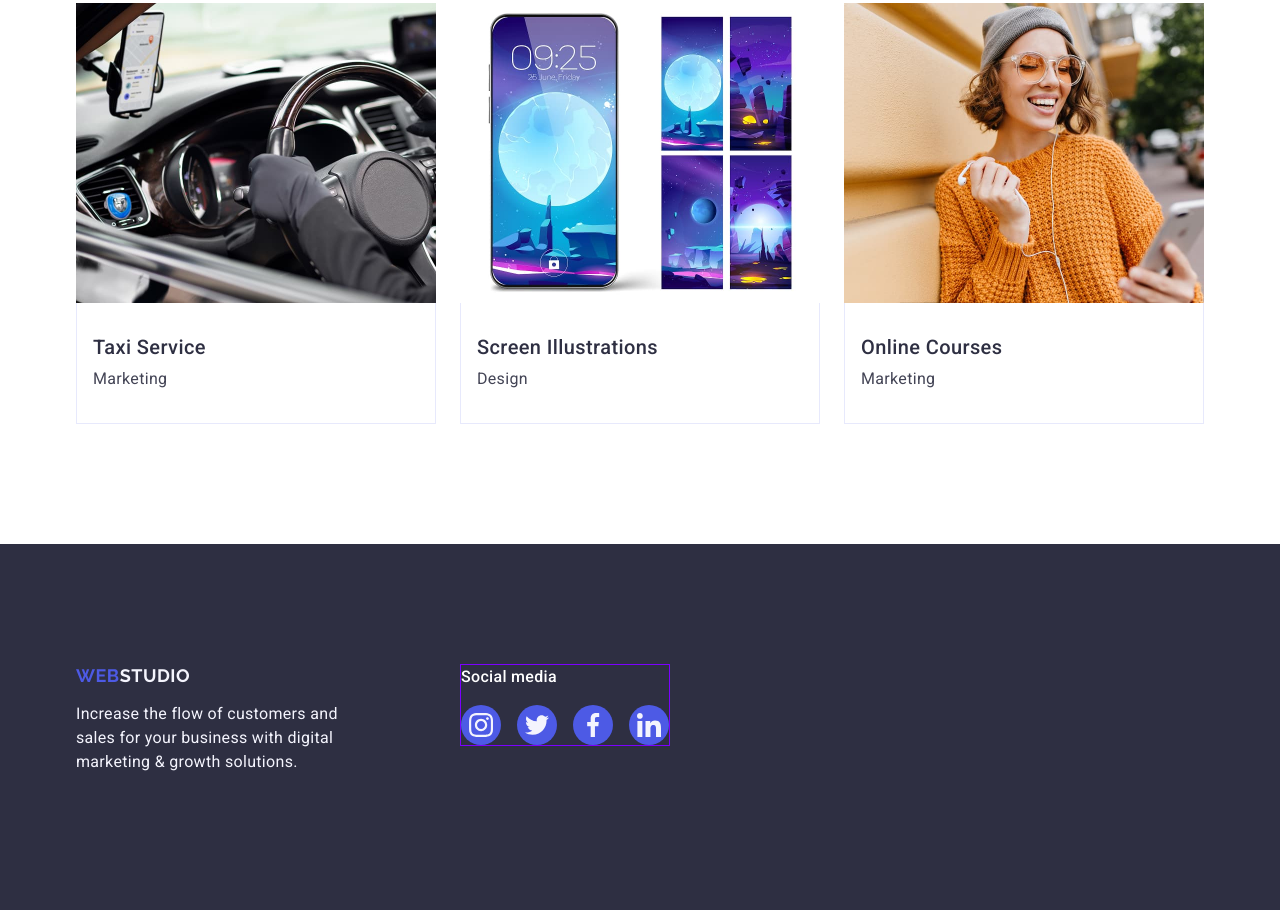
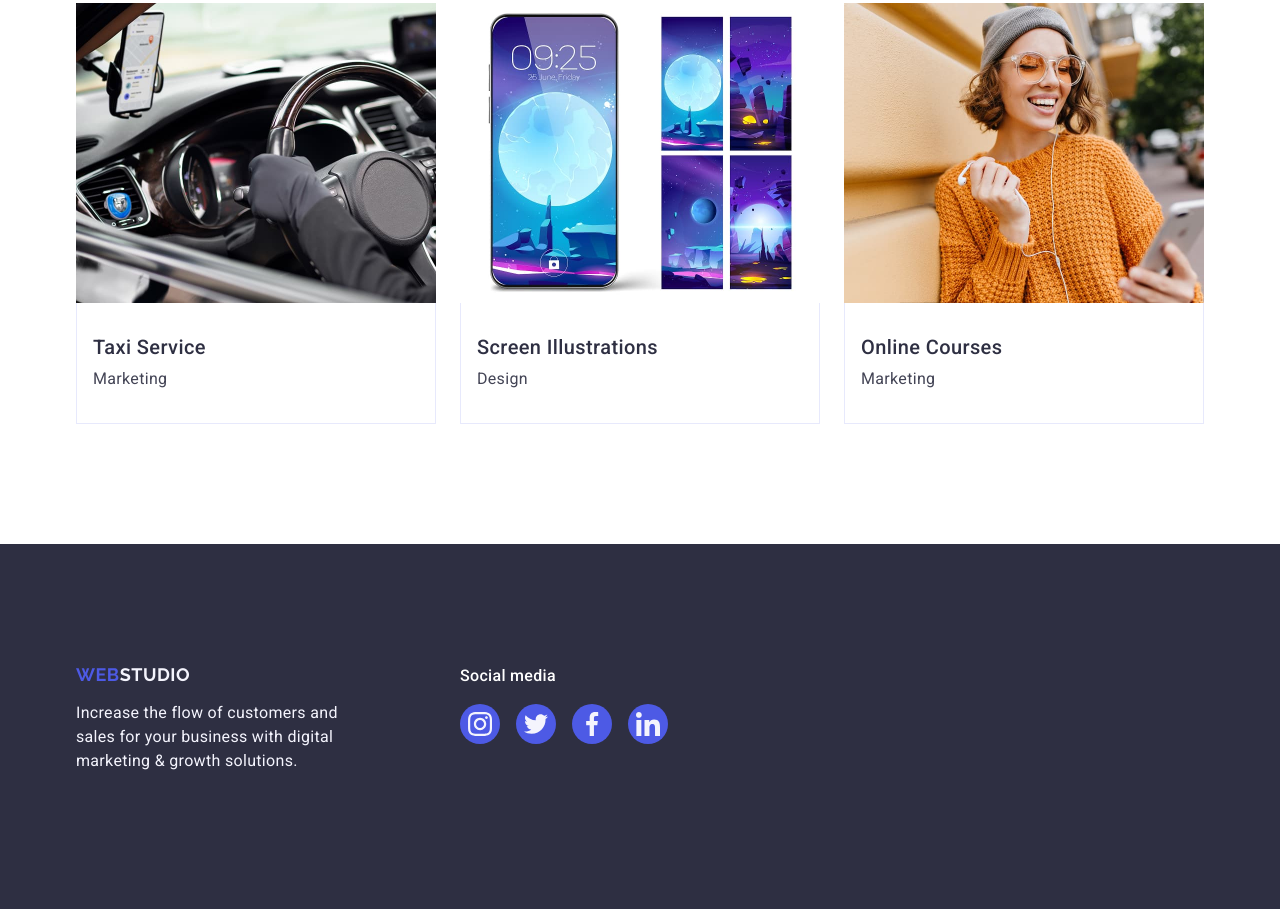
Before and after one commit to Severrrrrrrrrrrrrrr88/goit-markup-hw-04, a plain HTML site: page index.html in a window 1280 px wide. Shown: the part 2615-3525 px from the top of the page. Drawn offline with nearby package versions, Linux system fonts and the light colour scheme.

Commit message:
delete border

```diff
--- a/css/styles.css
+++ b/css/styles.css
@@ -506,7 +506,6 @@ button {
 
 .footer-soc-wrapper {
     margin-right: 120px;
-    border: 1px solid rgb(123, 0, 255);
 }
 
 .footer-icon-subtitle {
```
